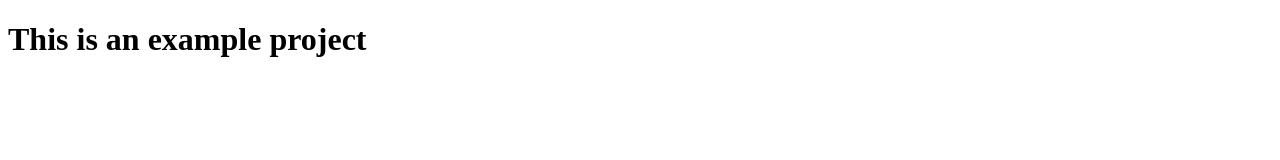
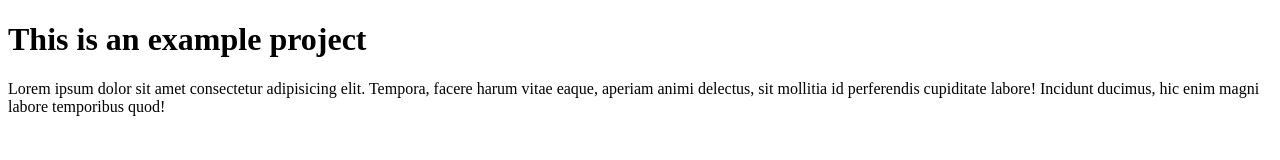
Before and after one commit to pancheshnyi/my-first-project, a plain HTML site: page index.html in a window 1280 px wide. Drawn offline with Linux system fonts and the light colour scheme.

Commit message:
“add_loren”

```diff
--- a/index.html
+++ b/index.html
@@ -7,5 +7,11 @@
   </head>
   <body>
     <h1>This is an example project</h1>
+    <p>
+      Lorem ipsum dolor sit amet consectetur adipisicing elit. Tempora, facere
+      harum vitae eaque, aperiam animi delectus, sit mollitia id perferendis
+      cupiditate labore! Incidunt ducimus, hic enim magni labore temporibus
+      quod!
+    </p>
   </body>
 </html>
```
